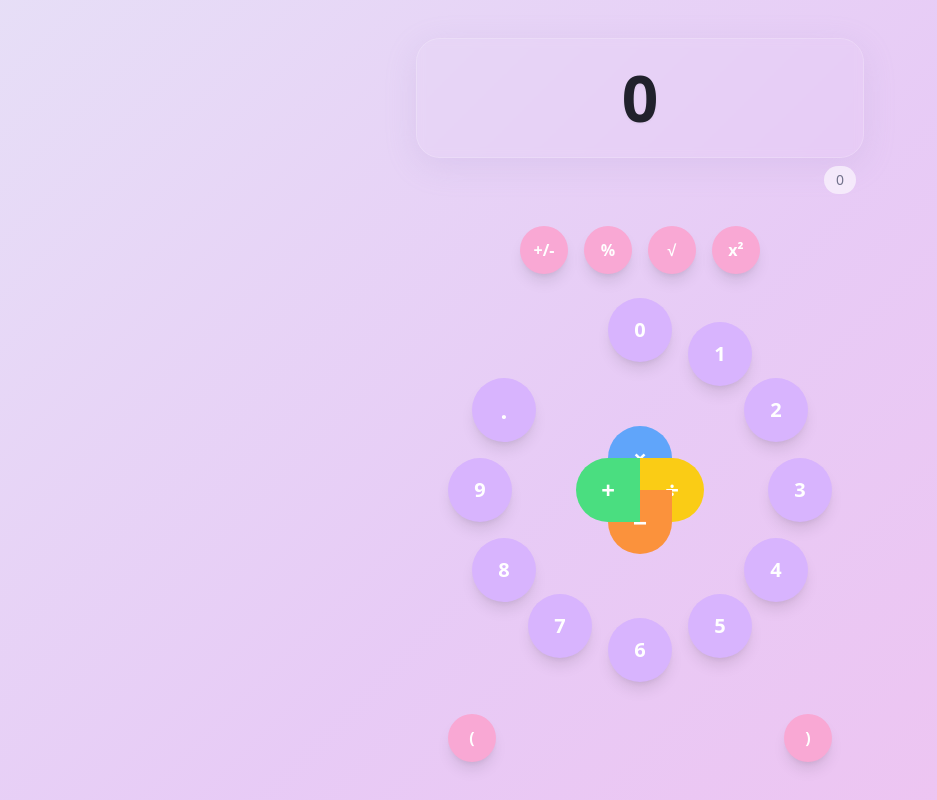
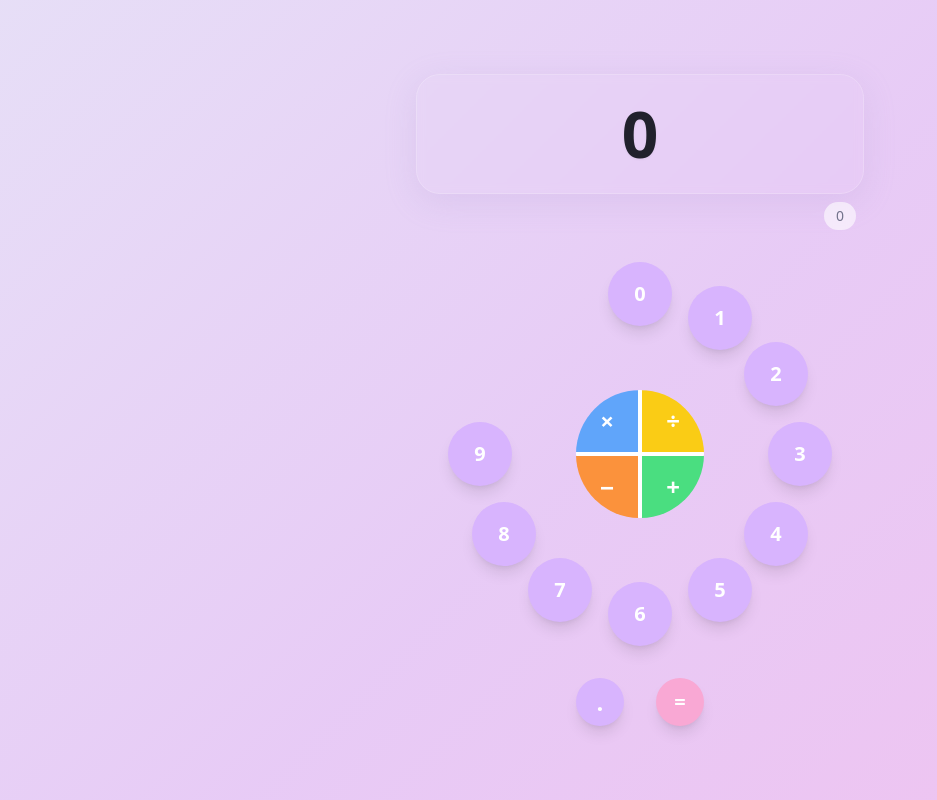
Before and after one commit to darvindev/quick-calc-apk, a React (Vite) app: page / in a window 1280 px wide. Shown: the whole page, without its empty margins (0-937 px from the left). Built offline with nearby package versions, Linux system fonts and the light colour scheme.

Commit message:
Implement calculator design

```diff
--- a/src/components/Calculator.tsx
+++ b/src/components/Calculator.tsx
@@ -154,6 +154,48 @@ export default function Calculator({}: CalculatorProps) {
     );
   };
 
+  const CentralCross = () => (
+    <div className="absolute inset-0 flex items-center justify-center">
+      <div className="relative w-32 h-32">
+        {/* Top-left segment - Multiply (Light Blue) */}
+        <OperationButton
+          onClick={() => performOperation('×')}
+          variant="multiply"
+          className="absolute top-0 left-0 w-16 h-16 rounded-tl-full border-r-2 border-b-2 border-white"
+        >
+          ×
+        </OperationButton>
+
+        {/* Top-right segment - Divide (Yellow) */}
+        <OperationButton
+          onClick={() => performOperation('÷')}
+          variant="divide"
+          className="absolute top-0 right-0 w-16 h-16 rounded-tr-full border-l-2 border-b-2 border-white"
+        >
+          ÷
+        </OperationButton>
+
+        {/* Bottom-left segment - Subtract (Orange) */}
+        <OperationButton
+          onClick={() => performOperation('-')}
+          variant="subtract"
+          className="absolute bottom-0 left-0 w-16 h-16 rounded-bl-full border-r-2 border-t-2 border-white"
+        >
+          −
+        </OperationButton>
+
+        {/* Bottom-right segment - Add (Green) */}
+        <OperationButton
+          onClick={() => performOperation('+')}
+          variant="add"
+          className="absolute bottom-0 right-0 w-16 h-16 rounded-br-full border-l-2 border-t-2 border-white"
+        >
+          +
+        </OperationButton>
+      </div>
+    </div>
+  );
+
   return (
     <div className="w-full max-w-md mx-auto">
       {/* Display */}
@@ -178,64 +220,10 @@ export default function Calculator({}: CalculatorProps) {
         </div>
       </div>
 
-      {/* Function Buttons Row */}
-      <div className="flex justify-center gap-4 mb-6">
-        <CircularButton onClick={clear} variant="function" className="w-12 h-12 text-base">
-          +/-
-        </CircularButton>
-        <CircularButton onClick={() => {}} variant="function" className="w-12 h-12 text-base">
-          %
-        </CircularButton>
-        <CircularButton onClick={() => {}} variant="function" className="w-12 h-12 text-base">
-          √
-        </CircularButton>
-        <CircularButton onClick={() => {}} variant="function" className="w-12 h-12 text-base">
-          x²
-        </CircularButton>
-      </div>
-
       {/* Circular Layout */}
       <div className="relative w-96 h-96 mx-auto">
         {/* Central Cross with Operations */}
-        <div className="absolute inset-0 flex items-center justify-center">
-          <div className="relative w-32 h-32">
-            {/* Top segment - Multiply (Blue) */}
-            <OperationButton
-              onClick={() => performOperation('×')}
-              variant="multiply"
-              className="absolute top-0 left-1/2 transform -translate-x-1/2 w-16 h-16 rounded-t-full"
-            >
-              ×
-            </OperationButton>
-
-            {/* Right segment - Divide (Yellow) */}
-            <OperationButton
-              onClick={() => performOperation('÷')}
-              variant="divide"
-              className="absolute top-1/2 right-0 transform -translate-y-1/2 w-16 h-16 rounded-r-full"
-            >
-              ÷
-            </OperationButton>
-
-            {/* Bottom segment - Subtract (Orange) */}
-            <OperationButton
-              onClick={() => performOperation('-')}
-              variant="subtract"
-              className="absolute bottom-0 left-1/2 transform -translate-x-1/2 w-16 h-16 rounded-b-full"
-            >
-              −
-            </OperationButton>
-
-            {/* Left segment - Add (Green) */}
-            <OperationButton
-              onClick={() => performOperation('+')}
-              variant="add"
-              className="absolute top-1/2 left-0 transform -translate-y-1/2 w-16 h-16 rounded-l-full"
-            >
-              +
-            </OperationButton>
-          </div>
-        </div>
+        <CentralCross />
 
         {/* Numbers in Circle - Clockwise from top */}
         {/* 0 - Top (12 o'clock) */}
@@ -317,23 +305,22 @@ export default function Calculator({}: CalculatorProps) {
         >
           9
         </CircularButton>
+      </div>
 
-        {/* . - 10 o'clock */}
+      {/* Bottom Row - Dot and Equals */}
+      <div className="flex justify-center gap-8 mt-8">
         <CircularButton
           onClick={inputDot}
-          className="absolute top-20 left-6 text-2xl"
+          className="w-12 h-12 text-2xl"
         >
           .
         </CircularButton>
-      </div>
-
-      {/* Bottom Corner Buttons */}
-      <div className="flex justify-between mt-8 px-8">
-        <CircularButton onClick={() => {}} variant="function" className="w-12 h-12 text-base">
-          (
-        </CircularButton>
-        <CircularButton onClick={() => {}} variant="function" className="w-12 h-12 text-base">
-          )
+        <CircularButton
+          onClick={handleEquals}
+          variant="function"
+          className="w-12 h-12 text-xl"
+        >
+          =
         </CircularButton>
       </div>
     </div>
```
